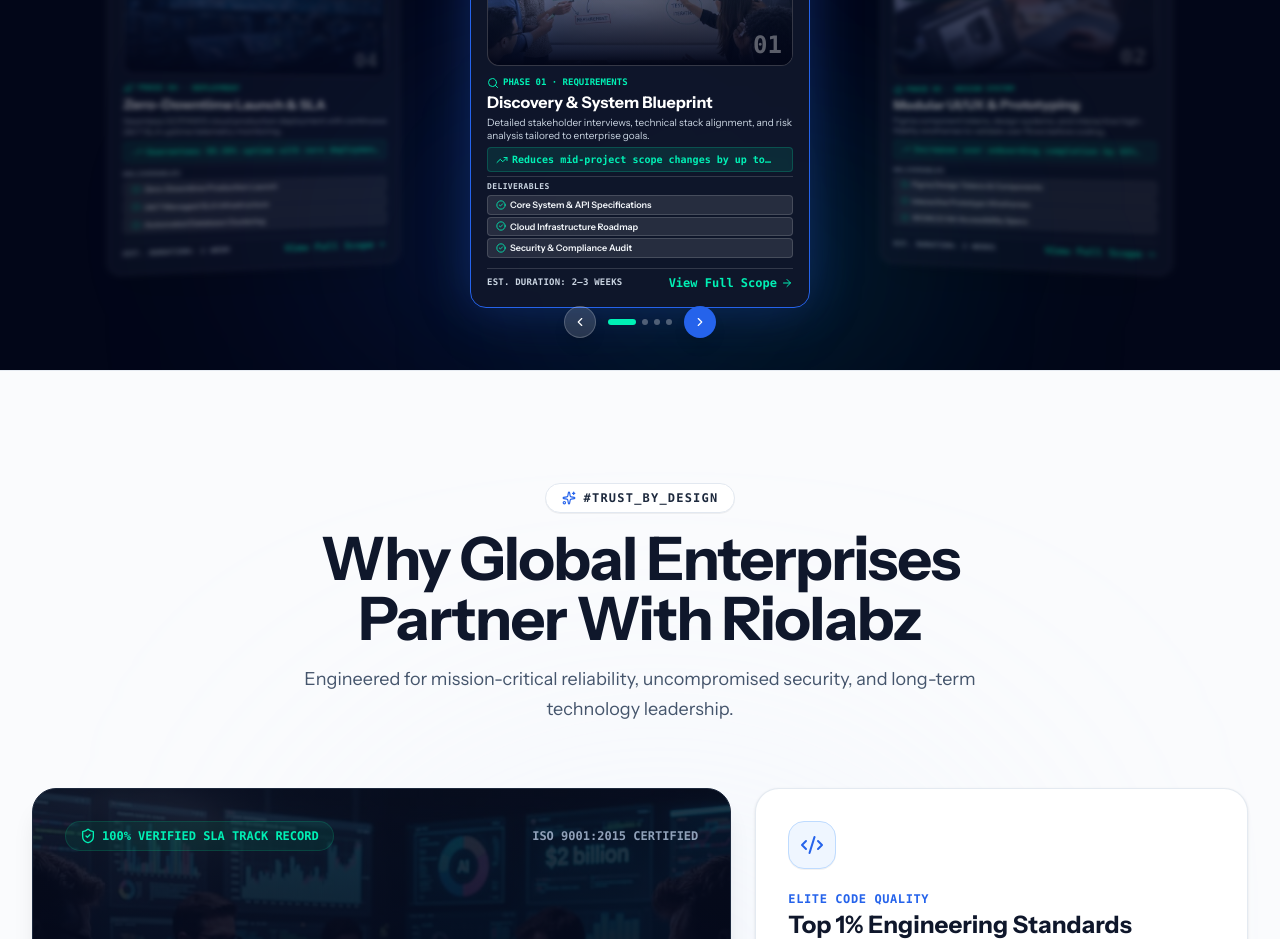
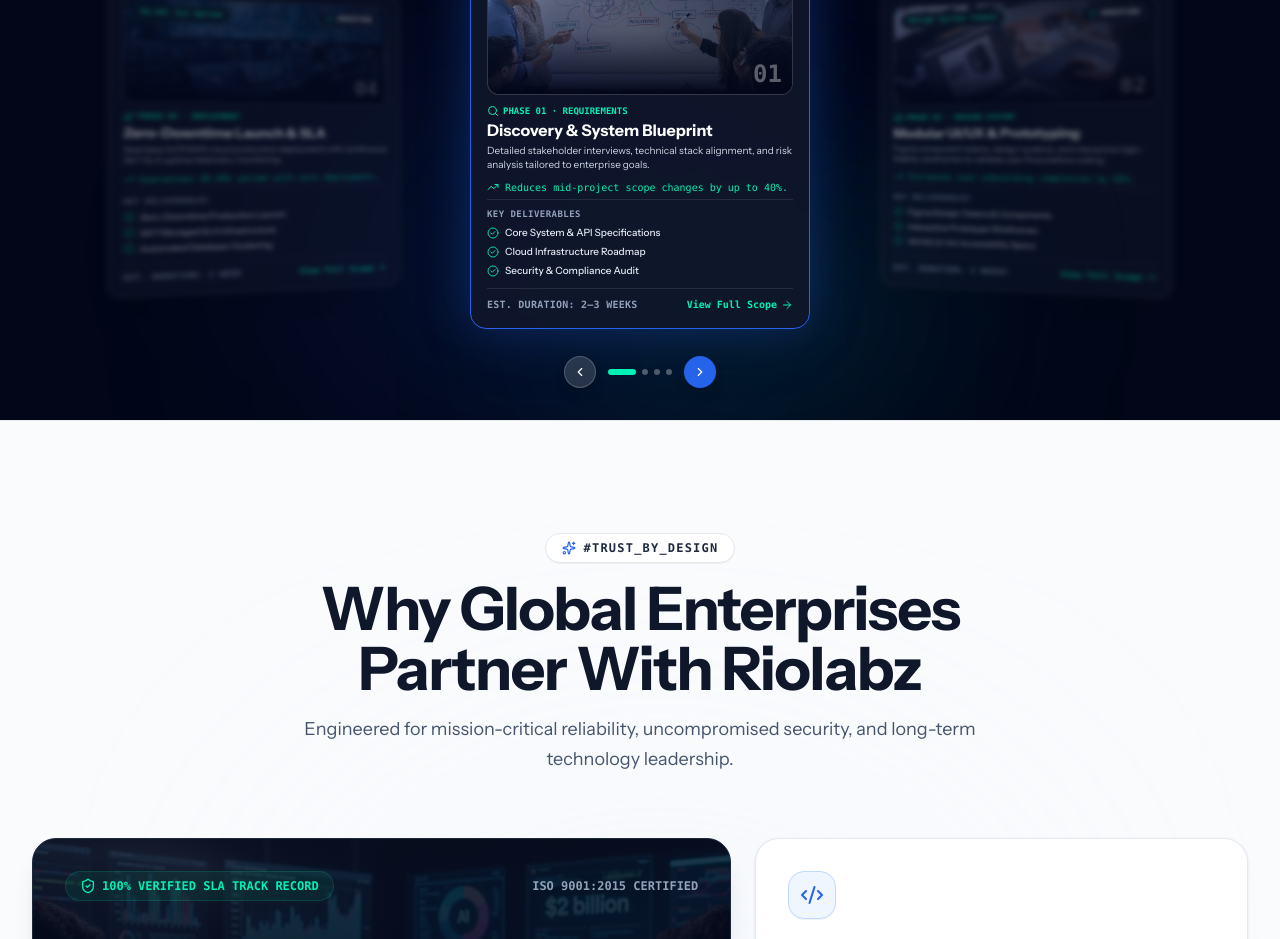
Before and after one commit to adil2133-git/riolabz, a Next.js app: page / in a window 1280 px wide. Shown: the part 4940-5879 px from the top of the page. Built offline with nearby package versions, Linux system fonts and the light colour scheme.

Commit message:
refactor: redesign ProcessSection card interior into a sleek minimalist checklist, removing heavy dark block boxes and adjusting carousel framing

```diff
--- a/components/home/ProcessSection.tsx
+++ b/components/home/ProcessSection.tsx
@@ -231,7 +231,7 @@
         </div>
 
         {/* 3D CURVED TRACK STAGE CAROUSEL */}
-        <div className="relative max-w-5xl mx-auto flex items-center justify-center h-[340px] sm:h-[360px] [perspective:1200px]">
+        <div className="relative max-w-5xl mx-auto flex items-center justify-center h-[380px] sm:h-[410px] [perspective:1200px]">
           {processStages.map((stage, idx) => {
             const style = getCardStyle(idx);
             const isCenter = activeIdx === idx;
@@ -310,20 +310,20 @@
                     </p>
 
                     {/* Business Outcome Impact Badge */}
-                    <div className="pt-1 flex items-center gap-1 text-[10px] font-mono text-[#00f0b5] font-semibold bg-[#00f0b5]/10 px-2 py-1 rounded border border-[#00f0b5]/20">
+                    <div className="pt-1 flex items-center gap-1.5 text-[10px] font-mono text-[#00f0b5] font-medium">
                       <TrendingUp className="w-3 h-3 flex-shrink-0" />
                       <span className="line-clamp-1">{stage.outcome}</span>
                     </div>
 
-                    {/* Deliverables Checklist */}
-                    <div className="pt-1 space-y-0.5 border-t border-white/15">
-                      <div className="text-[8px] font-mono text-slate-300 font-extrabold uppercase tracking-wider">
-                        DELIVERABLES
+                    {/* Deliverables Checklist (Sleek Minimal List, No Thick Boxes) */}
+                    <div className="pt-2 space-y-1 border-t border-white/10">
+                      <div className="text-[9px] font-mono text-slate-400 font-bold uppercase tracking-wider mb-1">
+                        KEY DELIVERABLES
                       </div>
-                      <div className="space-y-0.5">
+                      <div className="space-y-1">
                         {stage.deliverables.map((del) => (
-                          <div key={del} className="flex items-center gap-1 text-[9px] text-slate-100 font-semibold bg-white/10 px-2 py-0.5 rounded border border-white/15">
-                            <CheckCircle2 className="w-2.5 h-2.5 text-[#00f0b5] flex-shrink-0" />
+                          <div key={del} className="flex items-center gap-1.5 text-[10px] text-slate-200 font-medium">
+                            <CheckCircle2 className="w-3 h-3 text-[#00f0b5] flex-shrink-0 opacity-90" />
                             <span className="line-clamp-1">{del}</span>
                           </div>
                         ))}
@@ -332,11 +332,11 @@
                   </div>
 
                   {/* Card Action Footer */}
-                  <div className="pt-1.5 border-t border-white/15 flex items-center justify-between text-[9px] font-mono font-bold">
-                    <span className="text-slate-300 tracking-wide">{stage.duration}</span>
+                  <div className="pt-2 border-t border-white/10 flex items-center justify-between text-[10px] font-mono font-semibold">
+                    <span className="text-slate-400 tracking-wide">{stage.duration}</span>
                     <Link
-                      href="/contact"
-                      className="inline-flex items-center gap-1 text-[#00f0b5] hover:text-white transition-colors text-xs font-black"
+                      href="/#contact"
+                      className="inline-flex items-center gap-1 text-[#00f0b5] hover:text-white transition-colors font-bold"
                     >
                       <span>View Full Scope</span>
                       <ArrowRight className="w-3 h-3" />
```
